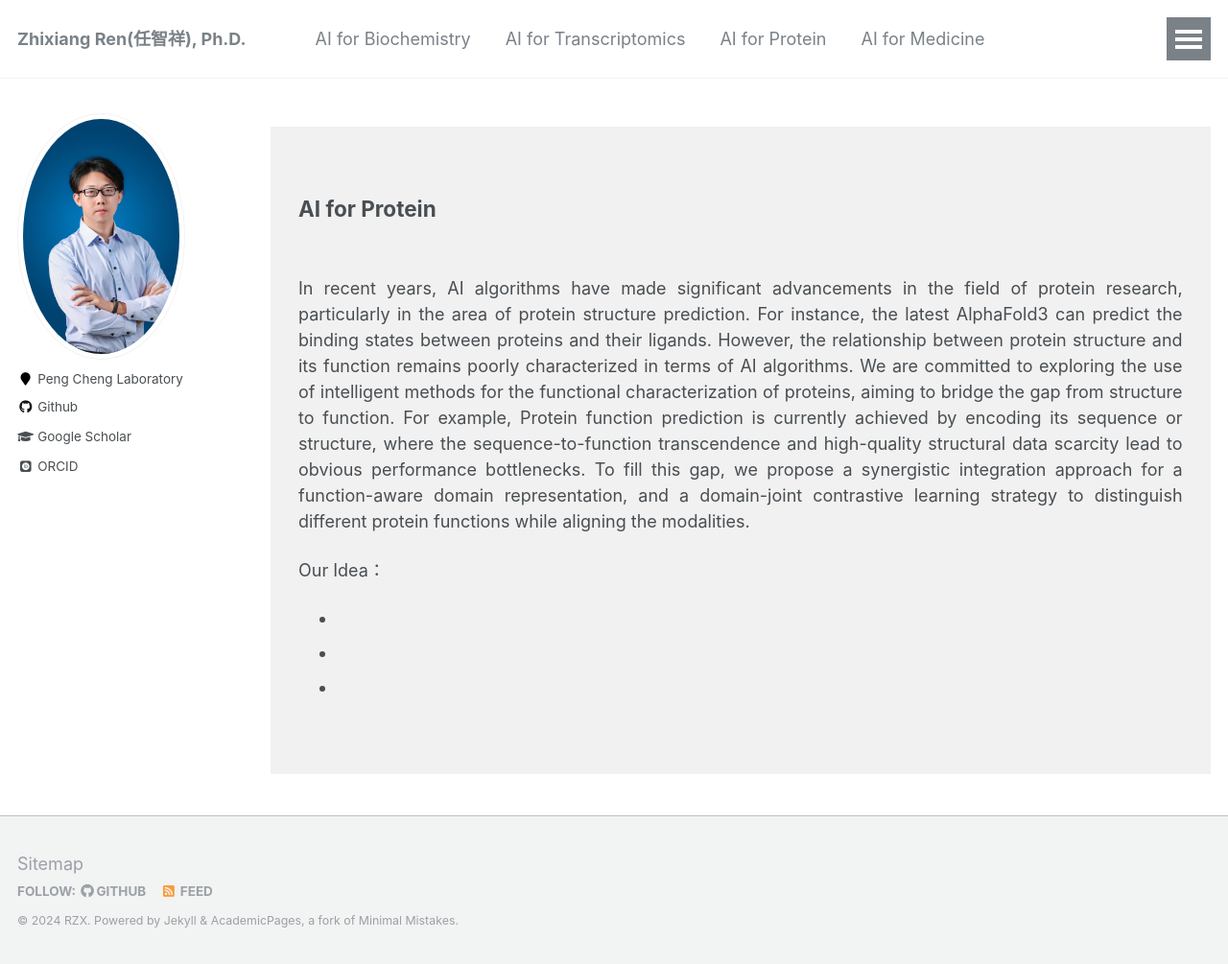
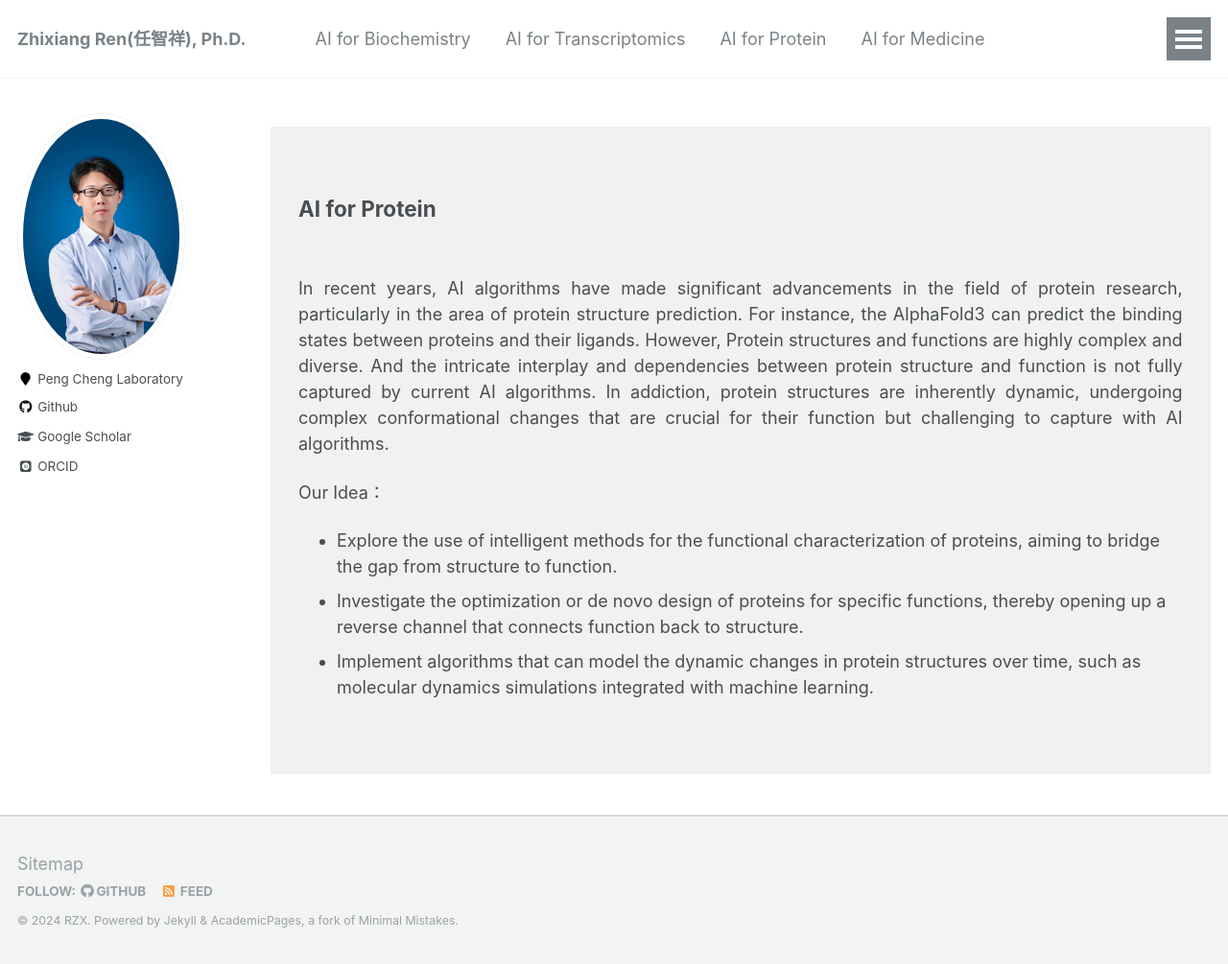
Before and after one commit to zhixiang-ren/zhixiang-ren.github.io, a Jekyll site: the page built from _pages/AI_for_Protein.html, in a window 1280 px wide and 1005 px high. Shown: the whole window at 96% size. Built offline with Jekyll 4.4.1, drawn with Linux system fonts in a browser that asks for light colours; some web fonts are replaced.

Commit message:
Update AI_for_Protein.html

```diff
--- a/_pages/AI_for_Protein.html
+++ b/_pages/AI_for_Protein.html
@@ -11,18 +11,16 @@ author_profile: true
 </br>
 <p style="text-align:justify">
   In recent years, AI algorithms have made significant advancements in the field of protein research, particularly in the area of protein structure prediction.
-  For instance, the latest AlphaFold3 can predict the binding states between proteins and their ligands.
-  However, the relationship between protein structure and its function remains poorly characterized in terms of AI algorithms.
-  We are committed to exploring the use of intelligent methods for the functional characterization of proteins, aiming to bridge the gap from structure to function.
-  For example, Protein function prediction is currently achieved by encoding its sequence or structure, where the sequence-to-function transcendence and high-quality structural data scarcity lead to obvious performance bottlenecks.
-  To fill this gap, we propose a synergistic integration approach for a function-aware domain representation, and a domain-joint contrastive learning strategy to distinguish different protein functions while aligning the modalities.
+  For instance, the AlphaFold3 can predict the binding states between proteins and their ligands.
+  However, Protein structures and functions are highly complex and diverse. And the intricate interplay and dependencies between protein structure and function is not fully captured by current AI algorithms.
+  In addiction, protein structures are inherently dynamic, undergoing complex conformational changes that are crucial for their function but challenging to capture with AI algorithms.
 </p>
 <p style="text-align:justify">
   Our Idea：
   <ul>
-    <li></li>
-    <li></li>
-    <li></li>
+    <li>Explore the use of intelligent methods for the functional characterization of proteins, aiming to bridge the gap from structure to function. </li>
+    <li>Investigate the optimization or de novo design of proteins for specific functions, thereby opening up a reverse channel that connects function back to structure. </li>
+    <li>Implement algorithms that can model the dynamic changes in protein structures over time, such as molecular dynamics simulations integrated with machine learning.</li>
   </ul>
 </p>
 </br>
```
